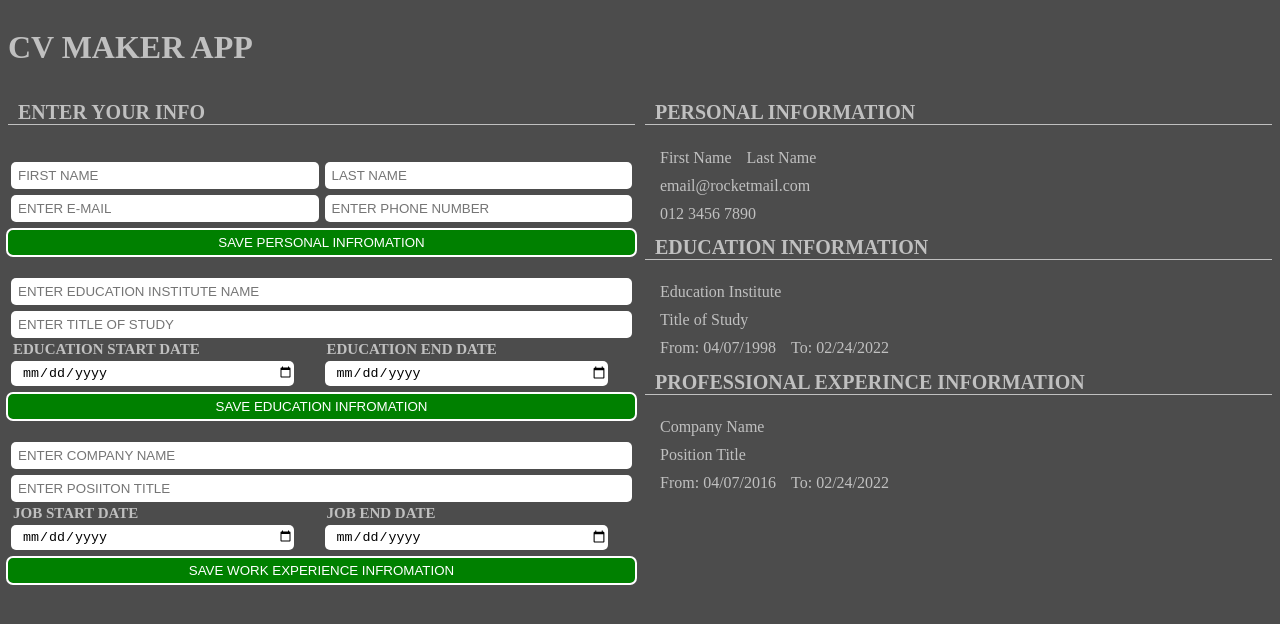
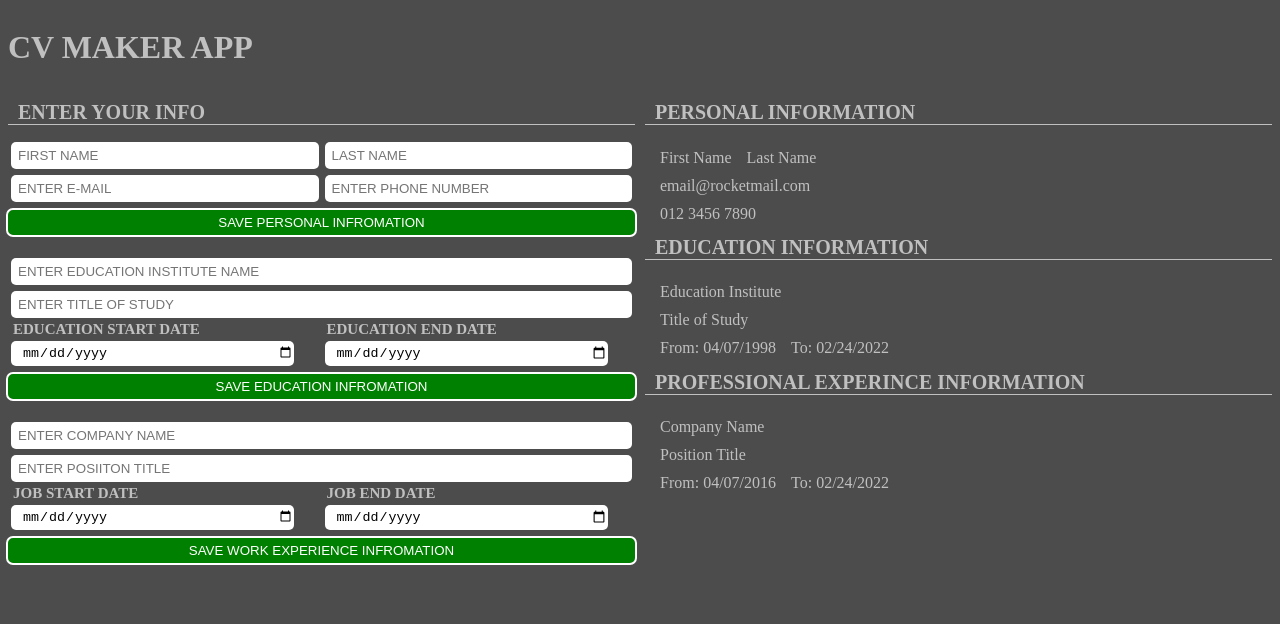
Before and after one commit to Maii0407/cv-project-react, a React (Create React App) app: page / in a window 1280 px wide. Shown: the top 624 px of the page. Built offline with nearby package versions, Linux system fonts and the light colour scheme.

Commit message:
minor styling edit lol

```diff
--- a/src/App.css
+++ b/src/App.css
@@ -21,7 +21,7 @@ form {
   display: flex;
   flex-direction: column;
   margin-right: 10px;
-  margin-top: 20px;
+  margin-bottom: 20px;
 }
 
 label {
```
